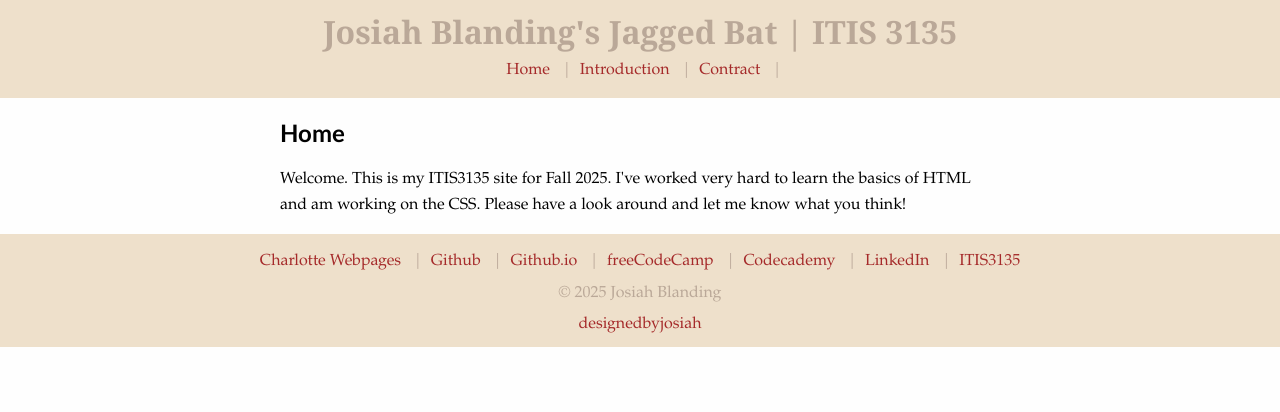
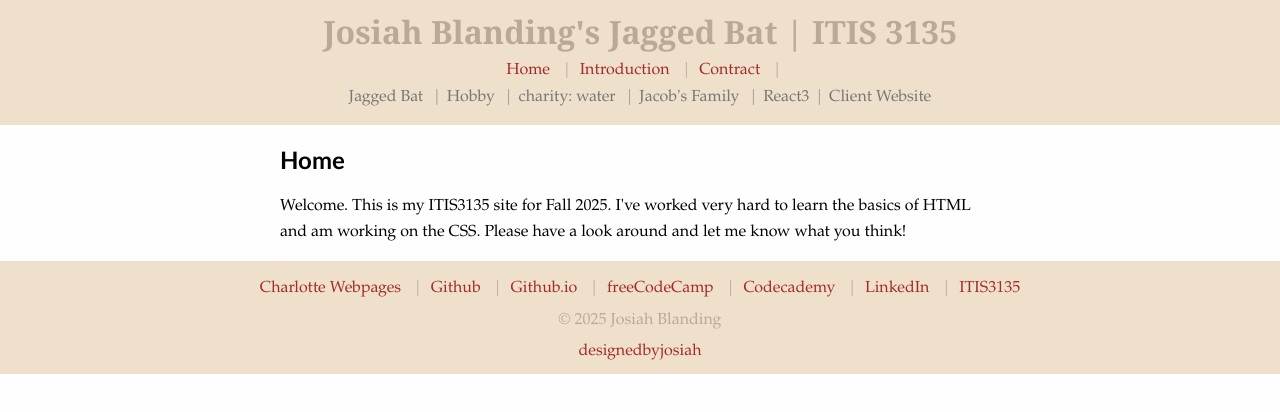
Before and after one commit to jblandin-art/itis3135-react, a React (Vite) app: page / in a window 1280 px wide. Shown: the top 412 px of the page. Built offline with nearby package versions, Linux system fonts and the light colour scheme.

Commit message:
finished

```diff
--- a/src/Header.jsx
+++ b/src/Header.jsx
@@ -6,5 +6,6 @@ export default function Header() {
     <h1 id="h1">Josiah Blanding's Jagged Bat | ITIS 3135</h1>
            <Nav />
         </header>
+
     )
 }
--- a/src/Nav.jsx
+++ b/src/Nav.jsx
@@ -1,9 +1,19 @@
 export default function() {
     return (
+        <>
         <nav>
             <a href="./">Home</a> |
             <a href="#/introduction">Introduction</a> |
             <a href="#/contract">Contract</a> |
         </nav>
+        <nav class="secondary-nav">
+            <a href="jaggedbat.com" target="_blank">Jagged Bat</a> |
+            <a href="hobby/index.html" target="_blank">Hobby</a> |
+            <a href="https://www.charitywater.org/" target="_blank">charity: water</a> |
+            <a href="stuff/jacobs_dream/jacobs_nightmary/jacobsScaryFather/JACOBNO!!!.htm" target="_blank">Jacob's Family</a> |
+            <a href="https://jblandin-art.github.io/itis3135-react/" target="_blank">React3</a>|
+            <a href="seargent_detail/index.html" target="_blank">Client Website</a>
+        </nav>
+        </>
     )
 }
```
